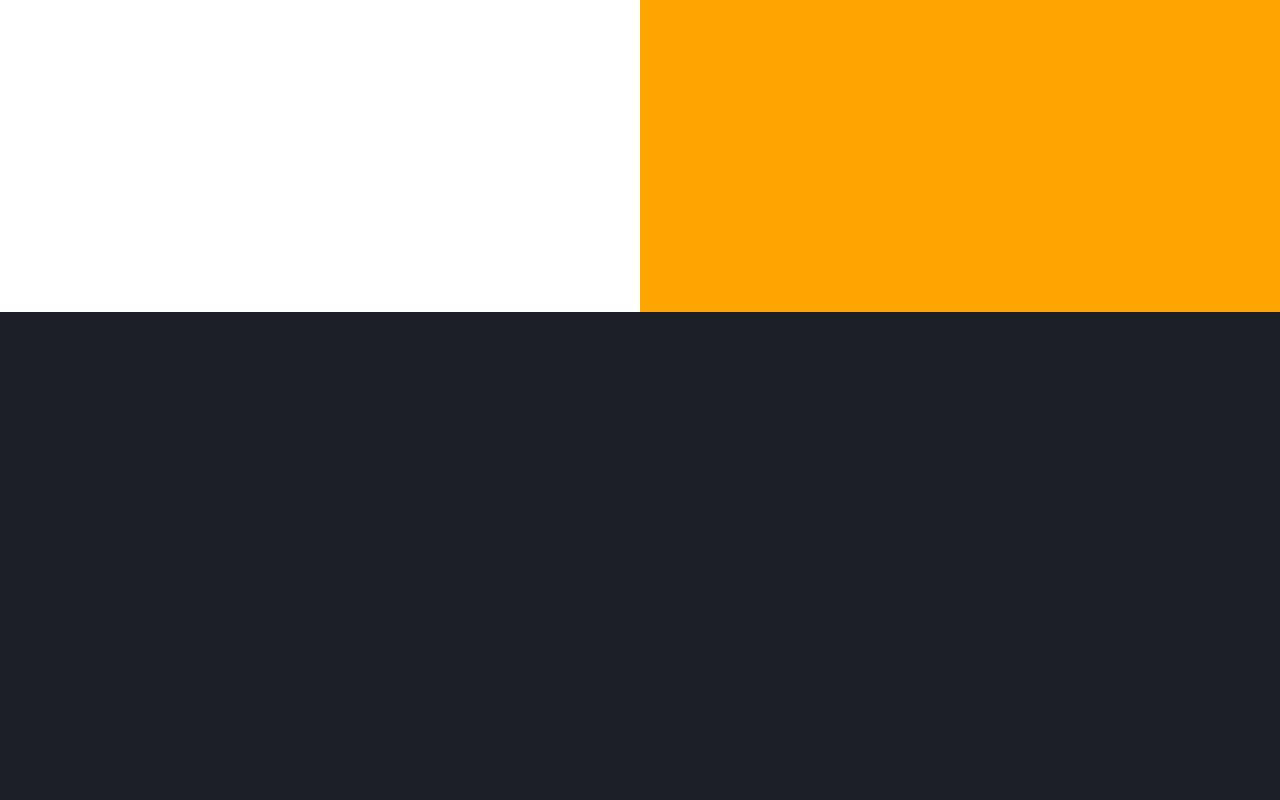
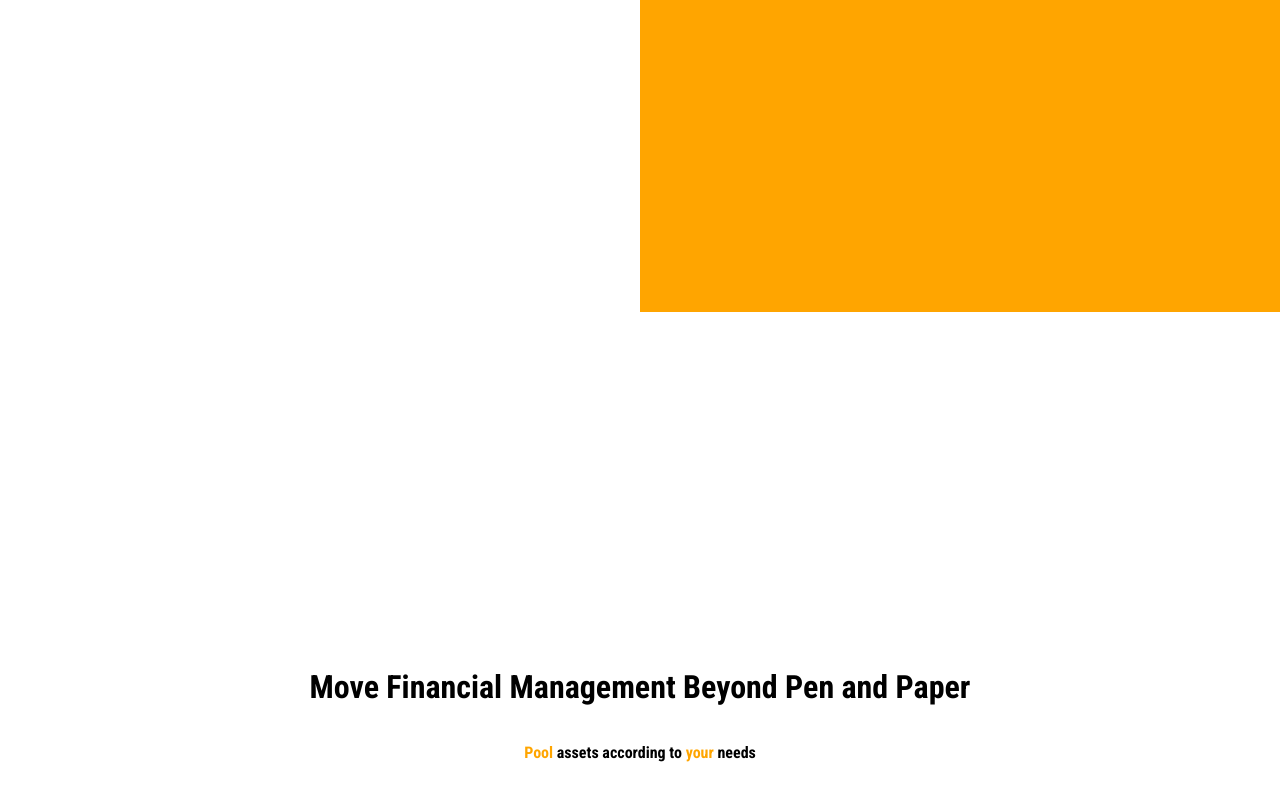
Before and after one commit to pool-io/website, a Next.js app: page / in a window 1280 px wide. Shown: the part 1358-2158 px from the top of the page. Before the commit the page ends 1670 px from the top, so only its background shows below. Built offline with nearby package versions, Linux system fonts and the light colour scheme.

Commit message:
added card

```diff
--- a/pages/index.tsx
+++ b/pages/index.tsx
@@ -121,6 +121,12 @@ export default function Home() {
                         </ul>
                     </Card>
                 </CardContainer>
+                <CardContainer>
+                    <Card color="white">
+                        <h1>Move Financial Management Beyond Pen and Paper </h1>
+                            <p><a style={{ color: 'orange' }}>Pool</a> assets according to <a style={{ color: 'orange' }}>your</a> needs</p>
+                    </Card>
+                </CardContainer>
             </div>
         </Layout>
     );
```
